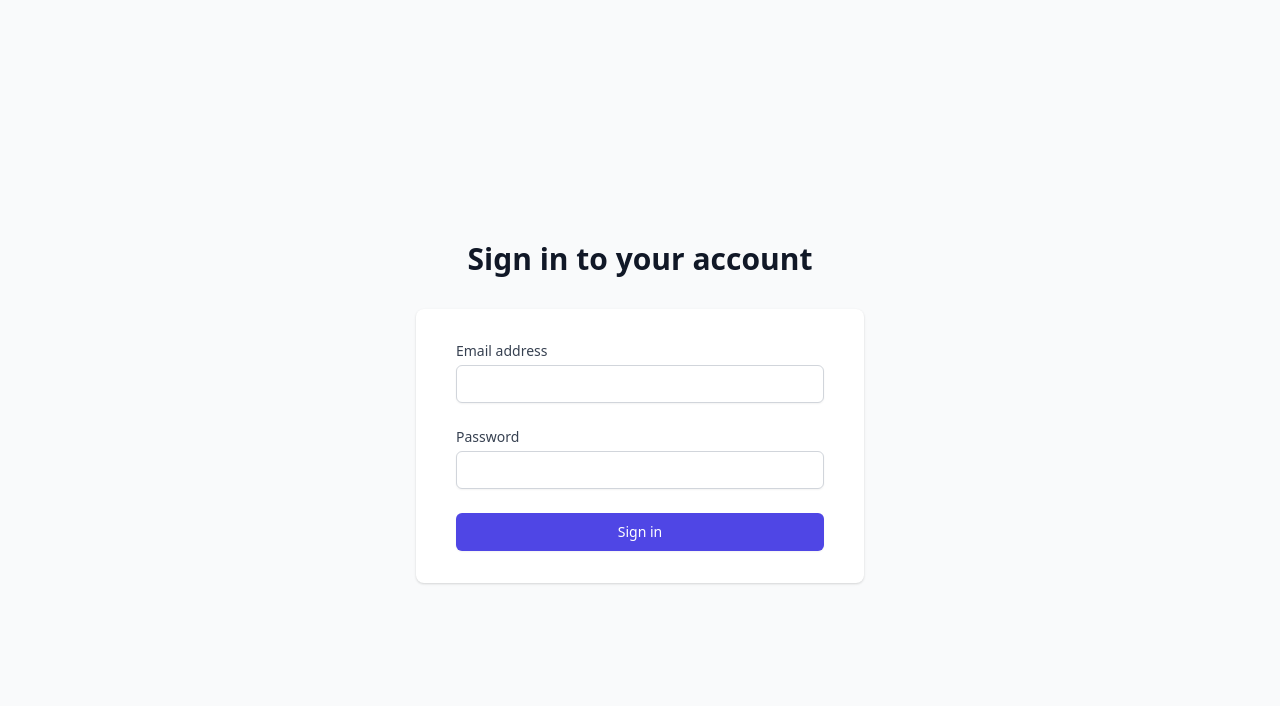
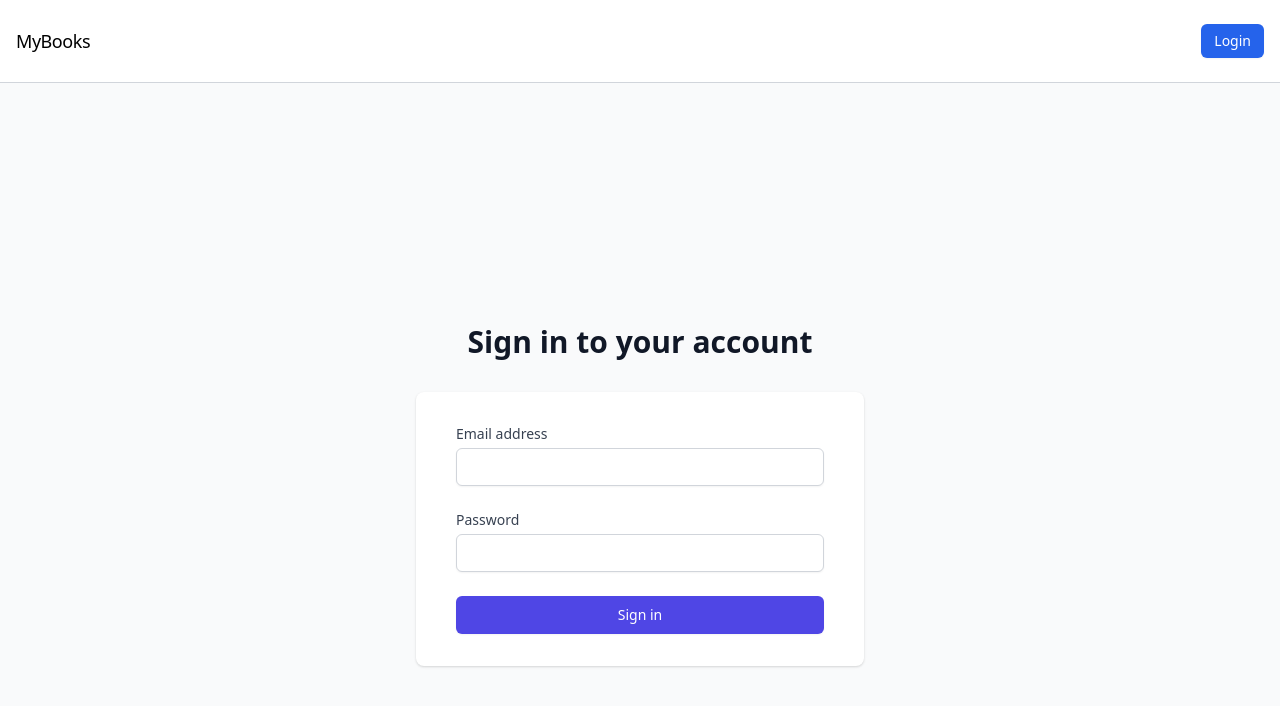
Before and after one commit to skegel13/my-books, a Next.js app: page /login in a window 1280 px wide. Shown: the top 706 px of the page. Built offline with nearby package versions, Linux system fonts and the light colour scheme; a web font is replaced by a local one.

Commit message:
Add header and nav
Add a header with a login/logout functionality
Move book lookup to header

```diff
--- a/components/form/book-lookup.tsx
+++ b/components/form/book-lookup.tsx
@@ -42,7 +42,7 @@ function BookLookup({value, setValue}: Props) {
           </div>
         </div>
       )}
-      placeholder="Search by title..."
+      placeholder="Search books by title..."
       onChange={setValue}
     />
   )
--- a/components/form/button.tsx
+++ b/components/form/button.tsx
@@ -1,4 +1,5 @@
 import React, {ComponentProps} from 'react'
+import Link from 'next/link'
 
 interface Props extends ComponentProps<any> {
   isLink?: boolean
@@ -6,9 +7,11 @@ interface Props extends ComponentProps<any> {
 
 const className = `inline-flex items-center px-3 py-2 border border-transparent text-sm leading-4 font-medium rounded-md shadow-sm text-white bg-blue-600 hover:bg-blue-700 focus:outline-none focus:ring-2 focus:ring-offset-2 focus:ring-indigo-500`
 
-function Button({isLink, ...rest}: Props) {
+function Button({isLink, href, ...rest}: Props) {
   return isLink ? (
-    <a className={`${className}`} {...rest} />
+    <Link href={href}>
+      <a className={`${className}`} {...rest} />
+    </Link>
   ) : (
     <button className={`${className}`} {...rest} />
   )
--- /dev/null
+++ b/components/header.tsx
@@ -0,0 +1,44 @@
+import React from 'react'
+import BookLookup from './form/book-lookup'
+import useAuth from '../context/auth-context'
+import Button from './form/button'
+import {useBook} from '../context/book-context'
+import Link from 'next/link'
+
+function Header() {
+  const {isAuthenticated, isLoading, logout} = useAuth()
+  const [selectedBook, setSelectedBook] = useBook()
+
+  return (
+    <header className="bg-white py-6 border-b border-gray-300">
+      <div className="container mx-auto px-4">
+        <div className="grid grid-cols-3 items-center">
+          <Link href="/">
+            <a>
+              <h1 className="text-lg font-medium tracking-tight">MyBooks</h1>
+            </a>
+          </Link>
+          <div className="text-center">
+            {isAuthenticated && (
+              <BookLookup value={selectedBook} setValue={setSelectedBook} />
+            )}
+          </div>
+          <div className="text-right">
+            {isAuthenticated && (
+              <Button onClick={logout} type="button">
+                Logout
+              </Button>
+            )}
+            {!isAuthenticated && !isLoading && (
+              <Button isLink href="/login">
+                Login
+              </Button>
+            )}
+          </div>
+        </div>
+      </div>
+    </header>
+  )
+}
+
+export default Header
--- a/components/layout.tsx
+++ b/components/layout.tsx
@@ -1,5 +1,6 @@
 import React, {ReactNode} from 'react'
 import Head from 'next/head'
+import Header from './header'
 
 interface Props {
   title?: string
@@ -19,7 +20,10 @@ export default function Layout({children, title = ''}: Props) {
         <link rel="icon" href="/favicon.ico" />
       </Head>
 
-      <main>{children}</main>
+      <main>
+        <Header />
+        {children}
+      </main>
     </>
   )
 }
--- /dev/null
+++ b/context/book-context.tsx
@@ -0,0 +1,21 @@
+import * as React from 'react'
+import {createContext, ProviderProps, useContext, useState} from 'react'
+import {BookResult} from '../api/open-library'
+
+type Context = [BookResult | null, (book: BookResult | null) => void]
+
+const BookContext = createContext<Context>([null, () => null])
+
+export function useBook() {
+  return useContext(BookContext)
+}
+
+export function BookProvider({children}: ProviderProps<any>) {
+  const [selectedBook, setSelectedBook] = useState<BookResult | null>(null)
+
+  return (
+    <BookContext.Provider value={[selectedBook, setSelectedBook]}>
+      {children}
+    </BookContext.Provider>
+  )
+}
--- a/pages/_app.tsx
+++ b/pages/_app.tsx
@@ -3,6 +3,7 @@ import '../styles/globals.css'
 import {QueryClient, QueryClientProvider} from 'react-query'
 import {AppProps} from 'next/app'
 import {ReactQueryDevtools} from 'react-query/devtools'
+import {BookProvider} from '../context/book-context'
 
 function MyApp({Component, pageProps}: AppProps) {
   const queryClient = new QueryClient()
@@ -10,7 +11,9 @@ function MyApp({Component, pageProps}: AppProps) {
   return (
     <AuthProvider>
       <QueryClientProvider client={queryClient}>
-        <Component {...pageProps} />
+        <BookProvider value="">
+          <Component {...pageProps} />
+        </BookProvider>
         <ReactQueryDevtools initialIsOpen={false} />
       </QueryClientProvider>
     </AuthProvider>
--- a/pages/books.tsx
+++ b/pages/books.tsx
@@ -1,4 +1,4 @@
-import React, {useMemo, useState} from 'react'
+import React, {useEffect, useMemo, useState} from 'react'
 import {useQuery} from 'react-query'
 import {fetchBooks} from '../api/books'
 import Layout from '../components/layout'
@@ -8,23 +8,13 @@ import {AxiosError} from 'axios'
 import Modal from 'react-modal'
 import BookForm from '../components/book-form'
 import {AuthRoute} from '../components/auth-route'
-import BookLookup from '../components/form/book-lookup'
-import {BookResult} from '../api/open-library'
-import produce from 'immer'
 import BooksList from '../components/books-list'
-
-interface State {
-  isAddingBook: boolean
-  selectedBook: BookResult | null
-}
+import {useBook} from '../context/book-context'
 
 function Books() {
-  const [state, setState] = useState<State>({
-    isAddingBook: false,
-    selectedBook: null,
-  })
   const {data, isError, isLoading, error} = useQuery('books', fetchBooks)
-
+  const [selectedBook, setSelectedBook] = useBook()
+  const [isAddingBook, setIsAddingBook] = useState(false)
   const [booksWanted, booksOwned, booksReading, booksRead] = useMemo(() => {
     if (!data?.length) {
       return [[], [], [], []]
@@ -44,6 +34,12 @@ function Books() {
     ]
   }, [data])
 
+  useEffect(() => {
+    if (selectedBook) {
+      setIsAddingBook(true)
+    }
+  }, [selectedBook])
+
   if (isError) {
     return (
       <Error
@@ -61,33 +57,9 @@ function Books() {
     )
   }
 
-  function onSetBook(bookResult: BookResult) {
-    if (bookResult) {
-      setState(
-        produce(state, draft => {
-          draft.selectedBook = bookResult
-          draft.isAddingBook = true
-        }),
-      )
-    } else {
-      setState(
-        produce(state, draft => {
-          draft.selectedBook = null
-          draft.isAddingBook = false
-        }),
-      )
-    }
-  }
-
   return (
     <Layout title="Books">
       <Section className="py-4">
-        <div className="flex justify-end">
-          <div className="w-96">
-            <BookLookup value={state.selectedBook} setValue={onSetBook} />
-          </div>
-        </div>
-
         <BooksList title="Want" books={booksWanted} />
         <BooksList title="Own" books={booksOwned} />
         <BooksList title="Reading" books={booksReading} />
@@ -95,37 +67,19 @@ function Books() {
 
         <Modal
           appElement={document.body}
-          isOpen={state.isAddingBook}
+          isOpen={isAddingBook}
           className="p-6 mx-auto max-w-2xl bg-white rounded border-2 border-gray-500 shadow-lg"
           overlayClassName="bg-gray-100 bg-opacity-75 inset-0 absolute flex items-center justify-center"
           closeTimeoutMS={500}
-          onRequestClose={() =>
-            setState(
-              produce(state, draft => {
-                draft.isAddingBook = false
-              }),
-            )
-          }
-          onAfterClose={() =>
-            setState(
-              produce(state, draft => {
-                draft.selectedBook = null
-              }),
-            )
-          }
+          onRequestClose={() => setIsAddingBook(false)}
+          onAfterClose={() => setSelectedBook(null)}
         >
           <section className="bg-white">
             <header className="text-lg font-bold">Add Book</header>
-            {state.selectedBook && (
+            {selectedBook && (
               <BookForm
-                book={state.selectedBook}
-                onSave={() =>
-                  setState(
-                    produce(state, draft => {
-                      draft.isAddingBook = false
-                    }),
-                  )
-                }
+                book={selectedBook}
+                onSave={() => setIsAddingBook(false)}
               />
             )}
           </section>
--- a/pages/index.tsx
+++ b/pages/index.tsx
@@ -1,15 +1,18 @@
-import Head from 'next/head';
-import styles from '../styles/Home.module.css';
+import Head from 'next/head'
+import styles from '../styles/Home.module.css'
+import Layout from '../components/layout'
+import Section from '../components/Section'
 
 export default function Home() {
   return (
-    <div className={styles.container}>
+    <>
       <Head>
         <title>My Books</title>
         <link rel="icon" href="/favicon.ico" />
       </Head>
 
-      <main className={styles.main}>
+      <Layout title="Home">
+        <Section className="py-4">
           <h1 className={styles.title}>
             Welcome to <a href="https://nextjs.org">Next.js!</a>
           </h1>
@@ -48,7 +51,6 @@ export default function Home() {
               </p>
             </a>
           </div>
-      </main>
 
           <footer className={styles.footer}>
             <a
@@ -57,9 +59,15 @@ export default function Home() {
               rel="noopener noreferrer"
             >
               Powered by{' '}
-          <img src="/vercel.svg" alt="Vercel Logo" className={styles.logo} />
+              <img
+                src="/vercel.svg"
+                alt="Vercel Logo"
+                className={styles.logo}
+              />
             </a>
           </footer>
-    </div>
-  );
+        </Section>
+      </Layout>
+    </>
+  )
 }
```
Lines whose indentation alone changed are shown as unchanged.
